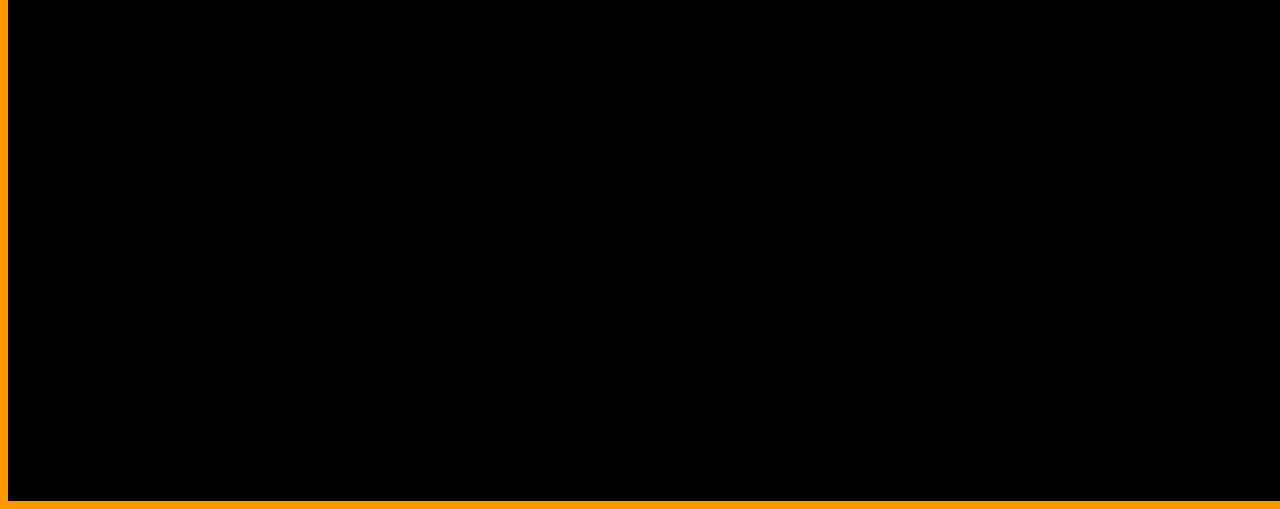
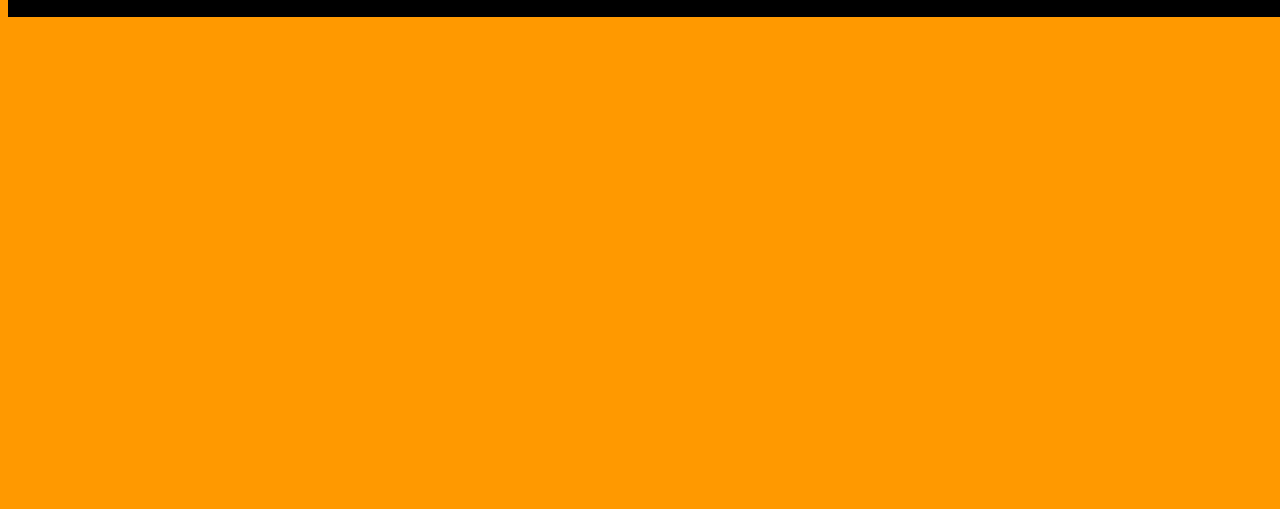
Before and after one commit to Ngubs012/PART3-WEDE, a plain HTML site: page index.html in a window 1280 px wide. Shown: the part 1822-2331 px from the top of the page. After the commit the page ends 1847 px from the top, so only its background shows below. Drawn offline with Linux system fonts and the light colour scheme.

Commit message:
Add files via upload

```diff
--- a/index.html
+++ b/index.html
@@ -87,7 +87,6 @@
             <h3>Subscribe to Our Newsletter</h3>
             <p>Receive the latest updates and news.</p>
             <iframe src="https://docs.google.com/forms/d/e/1FAIpQLScZf4_gP_nPmDnaa3HJNQOFTZ9WTsqzNtehe9wVktKwK0oPmA/viewform?embedded=true" width="640" height="665" frameborder="0" marginheight="0" marginwidth="0">Loading…</iframe>
-            <iframe src="YOUR_EMBED_CODE_HERE" width="640" height="480" frameborder="0" marginheight="0" marginwidth="0">Loading…</iframe>
 
         </footer>
 
```
